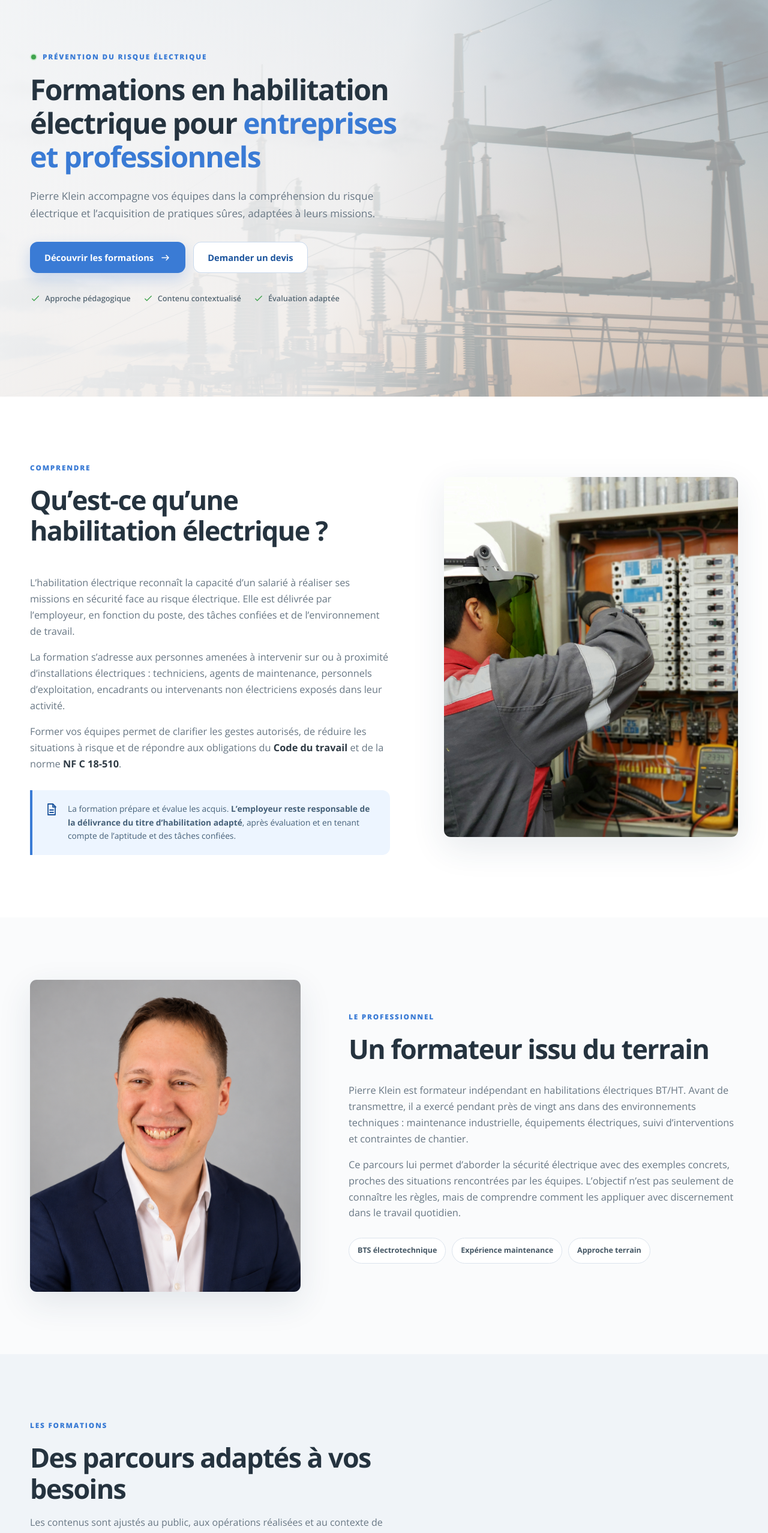
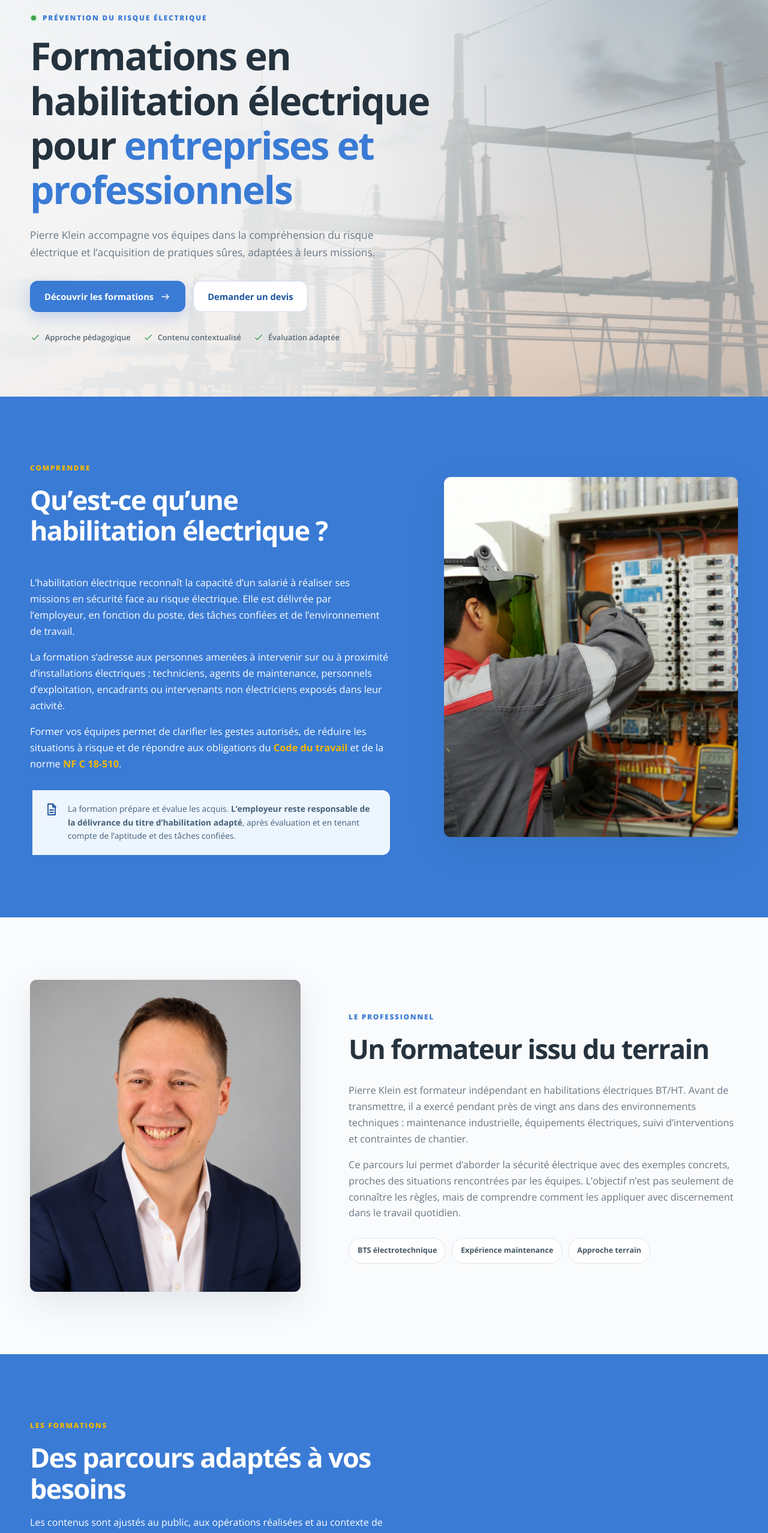
Before and after one commit to GregBoil/PKL, a React (Vite) app: page / in a window 1280 px wide. Shown: the part 140-2695 px from the top of the page at 60% size. Built offline with nearby package versions, Linux system fonts and the light colour scheme.

Commit message:
Alterning smoke and blue bg

```diff
--- a/src/styles.css
+++ b/src/styles.css
@@ -67,7 +67,7 @@ h1, h2, h3 {
 }
 
 h1 {
-  font-size: clamp(1rem, 5vw, 3rem);
+  font-size: clamp(1rem, 5vw, 4rem);
 }
 
 h2 {
@@ -312,7 +312,7 @@ p {
   position: relative;
   z-index: 1;
   display: grid;
-  grid-template-columns: 1.18fr .82fr;
+  grid-template-columns: 1.3fr .70fr;
   gap: 90px;
   align-items: center;
 }
@@ -498,8 +498,18 @@ p {
 }
 
 .definition-section {
-  background: var(--white);
-}
+  background: var(--blue);
+
+}
+
+.definition-section .eyebrow {
+  color: var(--yellow);
+}
+
+.definition-section h2, .definition-section p {
+  color: var(--white);
+}
+
 
 .split-grid {
   display: grid;
@@ -510,10 +520,11 @@ p {
 
 .definition-copy p {
   font-size: 1.02rem;
+  color: var(--white)
 }
 
 .definition-copy strong {
-  color: var(--text);
+  color: var(--yellow);
 }
 
 .info-alert {
@@ -714,7 +725,16 @@ p {
 }
 
 .trainings-preview {
-  background: #f0f4f8;
+  background: var(--blue);
+}
+
+
+.trainings-preview .eyebrow {
+  color: var(--yellow);
+}
+
+.trainings-preview h2, .trainings-preview p {
+  color: var(--white);
 }
 
 .heading-row {
```
